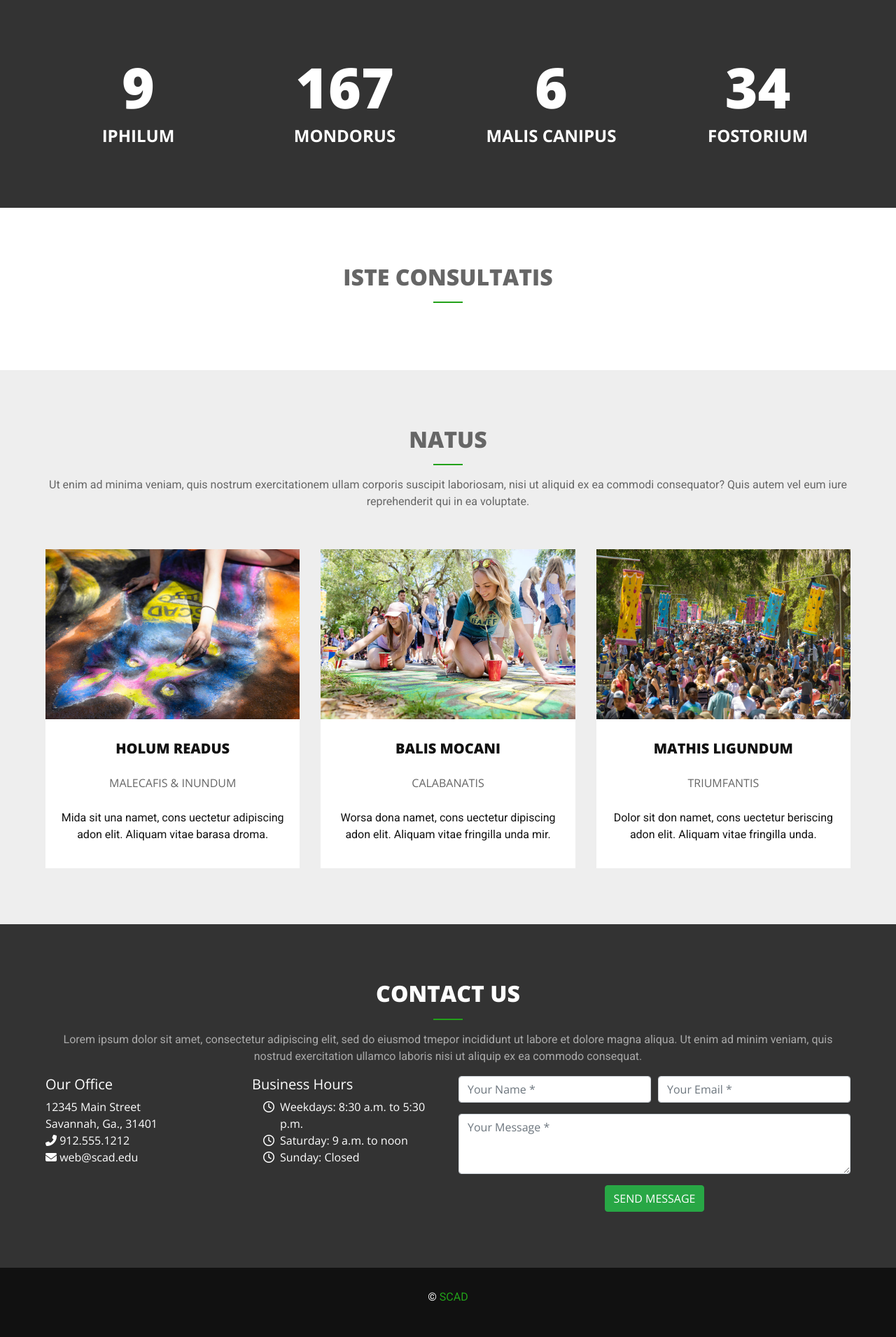
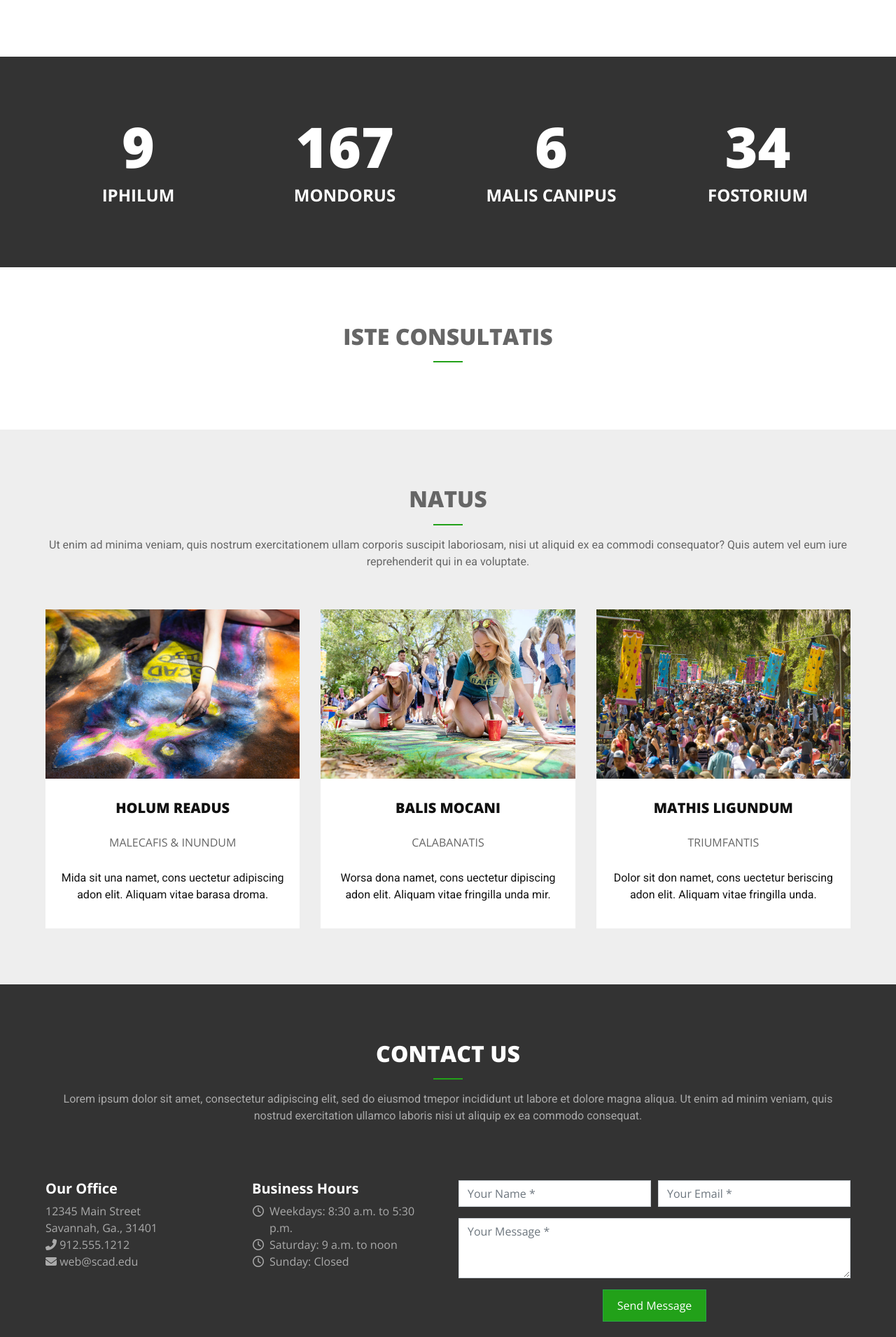
Before and after one commit to kmrn/scad-test-project, a PHP site: page / in a window 1280 px wide. Shown: the part 2685-4596 px from the top of the page at 70% size. Run offline with PHP 8.4, Linux system fonts and the light colour scheme; some libraries are stand-ins or nearby versions.

Commit message:
add form handling and additional styling

```diff
--- a/css/main.css
+++ b/css/main.css
@@ -24,7 +24,7 @@ h1, h2, h3 {
     font-family: 'Open Sans', sans-serif;
 }
 
-h1, h2, button {
+h1, h2 {
     text-transform: uppercase;
 }
 
@@ -42,6 +42,14 @@ h1, h2, button {
 
 .text-medium-gray {
     color: #555;
+}
+
+.text-light-gray {
+    color: #aaa;
+}
+
+.text-700-bold {
+    font-weight: 700;
 }
 
 .nav-link, .uppercase {
@@ -235,7 +243,12 @@ section {
 
 /** OMNIS SECTION **/
 
-.omnis-section {
+.portfolios {
+    margin-top: 60px;
+}
+
+.portfolio-block {
+    padding: 1px;
 }
 
 /** STATS SECTION **/
@@ -288,6 +301,32 @@ section {
 
 /** CONTACT US SECTION **/
 
+.form-control {
+    border-radius: 0;
+}
+
+.contact-info {
+    margin-top: 40px;
+}
+
+.contact-col {
+    margin-top: 40px;
+}
+
+.office-address {
+
+}
+
+.business-hours-list {
+    margin-left: 25px !important;
+}
+
+.contact-submit-button {
+    background-color: #22a119;
+    border-radius: 0;
+    padding: 10px 20px;
+}
+
 footer {
     padding: 30px;
     background: #111;
--- /dev/null
+++ b/js/main.js
@@ -0,0 +1,22 @@
+
+$('#contactForm').submit(function (event) {
+    event.preventDefault();
+
+    var formData = {
+        "name": $('#inputName').val(),
+        "email": $('#inputEmail').val(),
+        "message": $('#textareaMessage').val()
+    };
+    var xhr = new XMLHttpRequest();
+    xhr.onloadend = function () {
+        if (xhr.status === 200) {
+            console.log("success");
+        } else {
+            console.log("NOPE");
+        }
+    };
+
+    xhr.open('POST', 'contactForm.php', true);
+    xhr.setRequestHeader('Content-type', 'application/json; charset=utf-8');
+    xhr.send(JSON.stringify(formData));
+});
```
